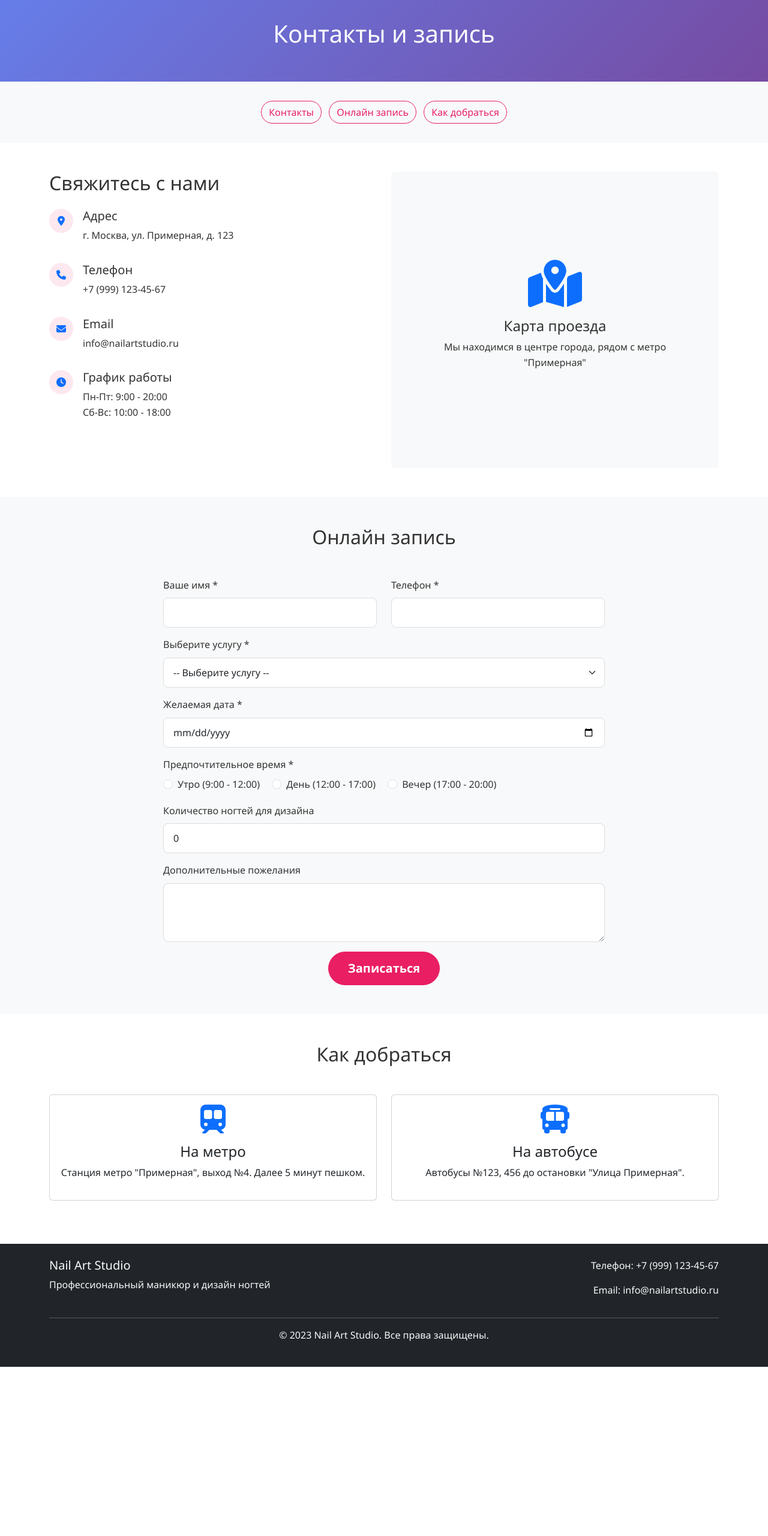
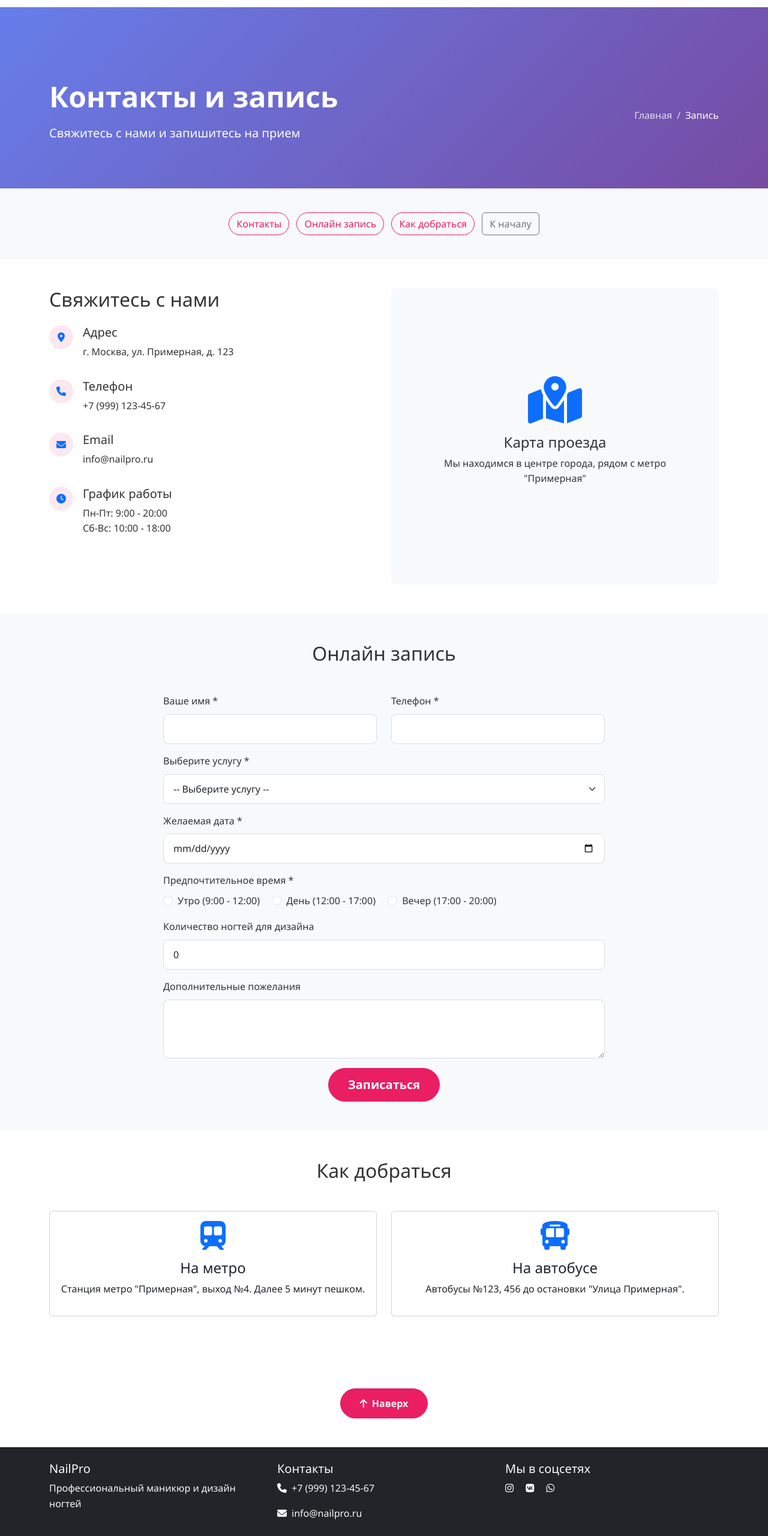
Before and after one commit to nastiyakazakova2007-pixel/Manik, a plain HTML site: page contact.html in a window 1280 px wide. Shown: the part 140-2700 px from the top of the page at 60% size. Before the commit the page ends 2418 px from the top, so only its background shows below. Drawn offline with nearby package versions, Linux system fonts and the light colour scheme.

Commit message:
Update contact.html

```diff
--- a/contact.html
+++ b/contact.html
@@ -3,7 +3,7 @@
 <head>
     <meta charset="UTF-8">
     <meta name="viewport" content="width=device-width, initial-scale=1.0">
-    <title>Услуги | NailPro</title>
+    <title>Запись | NailPro</title>
     <link href="https://cdn.jsdelivr.net/npm/bootstrap@5.3.0/dist/css/bootstrap.min.css" rel="stylesheet">
     <link rel="stylesheet" href="https://cdnjs.cloudflare.com/ajax/libs/font-awesome/6.4.0/css/all.min.css">
     <link rel="stylesheet" href="css/style.css">
@@ -25,12 +25,13 @@
                         <a class="nav-link" href="index.html">Главная</a>
                     </li>
                     <li class="nav-item">
-                        <a class="nav-link active" href="services.html">Услуги</a>
+                        <a class="nav-link" href="services.html">Услуги</a>
+                    </li>
                     <li class="nav-item">
                         <a class="nav-link" href="reviews.html">Отзывы</a>
                     </li>
                     <li class="nav-item">
-                        <a class="nav-link" href="contact.html">Заспись</a>
+                        <a class="nav-link active" href="contact.html">Запись</a>
                     </li>
                 </ul>
             </div>
@@ -38,13 +39,18 @@
     </nav>
 
     <!-- Герой секция страницы -->
-    <section class="page-header py-5 mt-5">
+    <section class="page-hero">
         <div class="container">
-            <div class="row">
-                <div class="col-12 text-center">
+            <div class="row align-items-center">
+                <div class="col-lg-8">
                     <h1>Контакты и запись</h1>
+                    <p class="lead">Свяжитесь с нами и запишитесь на прием</p>
+                </div>
+                <div class="col-lg-4">
                     <nav aria-label="breadcrumb">
-                        <ol class="breadcrumb justify-content-center">
+                        <ol class="breadcrumb justify-content-lg-end">
+                            <li class="breadcrumb-item"><a href="index.html">Главная</a></li>
+                            <li class="breadcrumb-item active">Запись</li>
                         </ol>
                     </nav>
                 </div>
@@ -53,7 +59,7 @@
     </section>
 
     <!-- Навигация по странице -->
-    <section class="py-3 bg-light">
+    <section class="py-4 bg-light">
         <div class="container">
             <div class="row">
                 <div class="col-12">
@@ -61,6 +67,7 @@
                         <a href="#contacts" class="btn btn-outline-primary mx-1">Контакты</a>
                         <a href="#booking" class="btn btn-outline-primary mx-1">Онлайн запись</a>
                         <a href="#location" class="btn btn-outline-primary mx-1">Как добраться</a>
+                        <a href="#top" class="btn btn-outline-secondary mx-1">К началу</a>
                     </div>
                 </div>
             </div>
@@ -98,7 +105,7 @@
                             </div>
                             <div>
                                 <h5>Email</h5>
-                                <p>info@nailartstudio.ru</p>
+                                <p>info@nailpro.ru</p>
                             </div>
                         </div>
                         <div class="contact-item d-flex mb-3">
@@ -129,7 +136,7 @@
             <div class="row justify-content-center">
                 <div class="col-lg-8">
                     <h2 class="text-center mb-5">Онлайн запись</h2>
-                    <form id="booking-form" onsubmit="return redirectToGoogle(event)">
+                    <form id="booking-form">
                         <div class="row">
                             <div class="col-md-6 mb-3">
                                 <label for="client-name" class="form-label">Ваше имя *</label>
@@ -185,7 +192,7 @@
                             <textarea class="form-control" id="comments" name="comments" rows="3"></textarea>
                         </div>
                         <div class="text-center">
-                            <button type="submit" class="btn btn-primary btn-lg">Записаться</button>
+                            <button type="button" onclick="submitAndRedirect()" class="btn btn-primary btn-lg">Записаться</button>
                         </div>
                     </form>
                 </div>
@@ -220,46 +227,68 @@
         </div>
     </section>
 
+    <!-- Кнопка "К началу" -->
+    <div class="container my-5 text-center">
+        <a href="#top" class="btn btn-primary">
+            <i class="fas fa-arrow-up me-2"></i>Наверх
+        </a>
+    </div>
+
     <!-- Футер -->
     <footer class="bg-dark text-light py-4">
         <div class="container">
             <div class="row">
-                <div class="col-md-6">
-                    <h5>Nail Art Studio</h5>
+                <div class="col-md-4 mb-3">
+                    <h5>NailPro</h5>
                     <p>Профессиональный маникюр и дизайн ногтей</p>
                 </div>
-                <div class="col-md-6 text-md-end">
-                    <p>Телефон: +7 (999) 123-45-67</p>
-                    <p>Email: info@nailartstudio.ru</p>
+                <div class="col-md-4 mb-3">
+                    <h5>Контакты</h5>
+                    <p><i class="fas fa-phone me-2"></i>+7 (999) 123-45-67</p>
+                    <p><i class="fas fa-envelope me-2"></i>info@nailpro.ru</p>
+                </div>
+                <div class="col-md-4 mb-3">
+                    <h5>Мы в соцсетях</h5>
+                    <div class="social-links">
+                        <a href="#" class="text-light me-3"><i class="fab fa-instagram"></i></a>
+                        <a href="#" class="text-light me-3"><i class="fab fa-vk"></i></a>
+                        <a href="#" class="text-light"><i class="fab fa-whatsapp"></i></a>
+                    </div>
                 </div>
             </div>
             <hr>
             <div class="text-center">
-                <p>&copy; 2023 Nail Art Studio. Все права защищены.</p>
+                <p>&copy; 2023 NailPro. Все права защищены.</p>
             </div>
         </div>
     </footer>
 
     <script src="https://cdn.jsdelivr.net/npm/bootstrap@5.3.0/dist/js/bootstrap.bundle.min.js"></script>
     <script src="js/script.js"></script>
+
     <script>
-function redirectToGoogle(event) {
-    event.preventDefault(); // Останавливаем отправку формы
-
+    function submitAndRedirect() {
         // Проверяем обязательные поля
         const name = document.getElementById('client-name').value;
         const phone = document.getElementById('client-phone').value;
+        const service = document.getElementById('service-type').value;
+        const date = document.getElementById('booking-date').value;
 
-    if (!name || !phone) {
-        alert('Пожалуйста, заполните обязательные поля');
-        return false;
+        if (!name || !phone || !service || !date) {
+            alert('Пожалуйста, заполните все обязательные поля');
+            return;
+        }
+
+        // Проверяем выбран ли время
+        const timeSelected = document.querySelector('input[name="booking-time"]:checked');
+        if (!timeSelected) {
+            alert('Пожалуйста, выберите предпочтительное время');
+            return;
         }
 
         // Переходим на Google
         window.location.href = 'https://www.google.com/';
-    return false;
     }
     </script>
 </body>
-
 </html>
```
Lines whose indentation alone changed are shown as unchanged.
